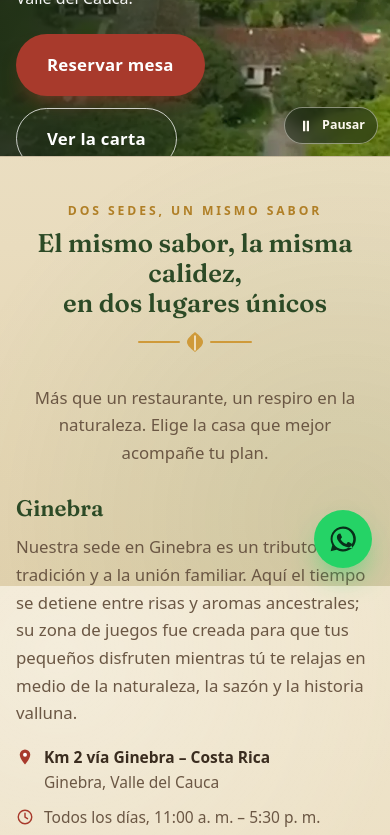
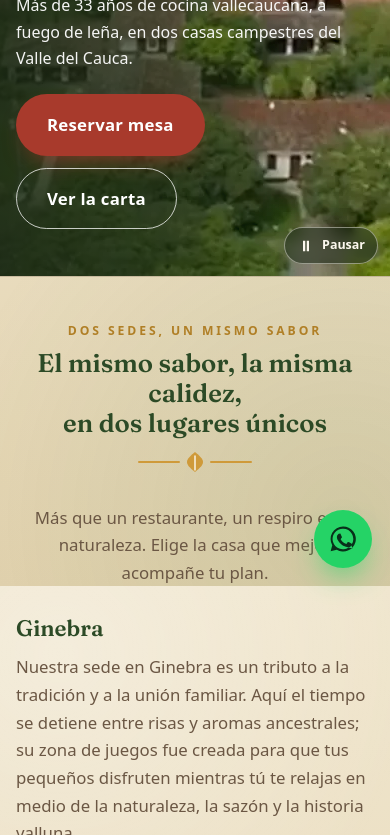
Before and after one commit to albaniagerencia-glitch/webprincipal, a plain HTML site: page index.html in a window 390 px wide. Shown: the part 258-1093 px from the top of the page. Drawn offline with Linux system fonts and the light colour scheme.

Commit message:
Portada en celular: altura suficiente para que el titulo y los botones no se recorten

```diff
--- a/styles.css
+++ b/styles.css
@@ -462,3 +462,7 @@ fieldset { border: 0; padding: 0; margin: 0 0 18px; }
   .portada-control { right: 12px; bottom: 12px; padding: 7px 12px; font-size: .78rem; }
 }
 @media print { .portada-control { display: none !important; } }
+/* Celular: la portada crece para que el titulo y los botones no queden recortados. */
+@media (max-width: 600px) {
+  .portada--video .portada-media { height: 440px; }
+}
```
